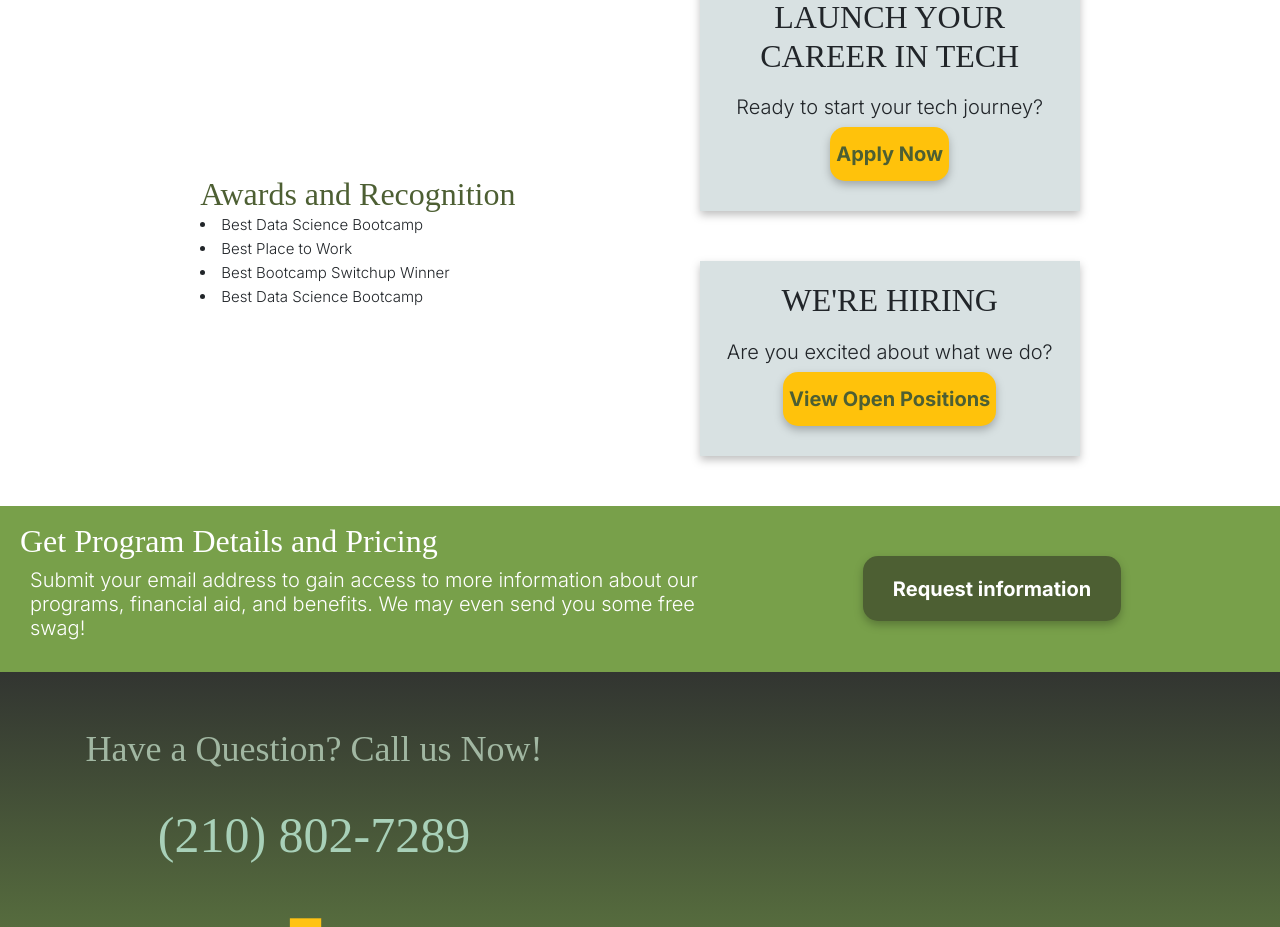
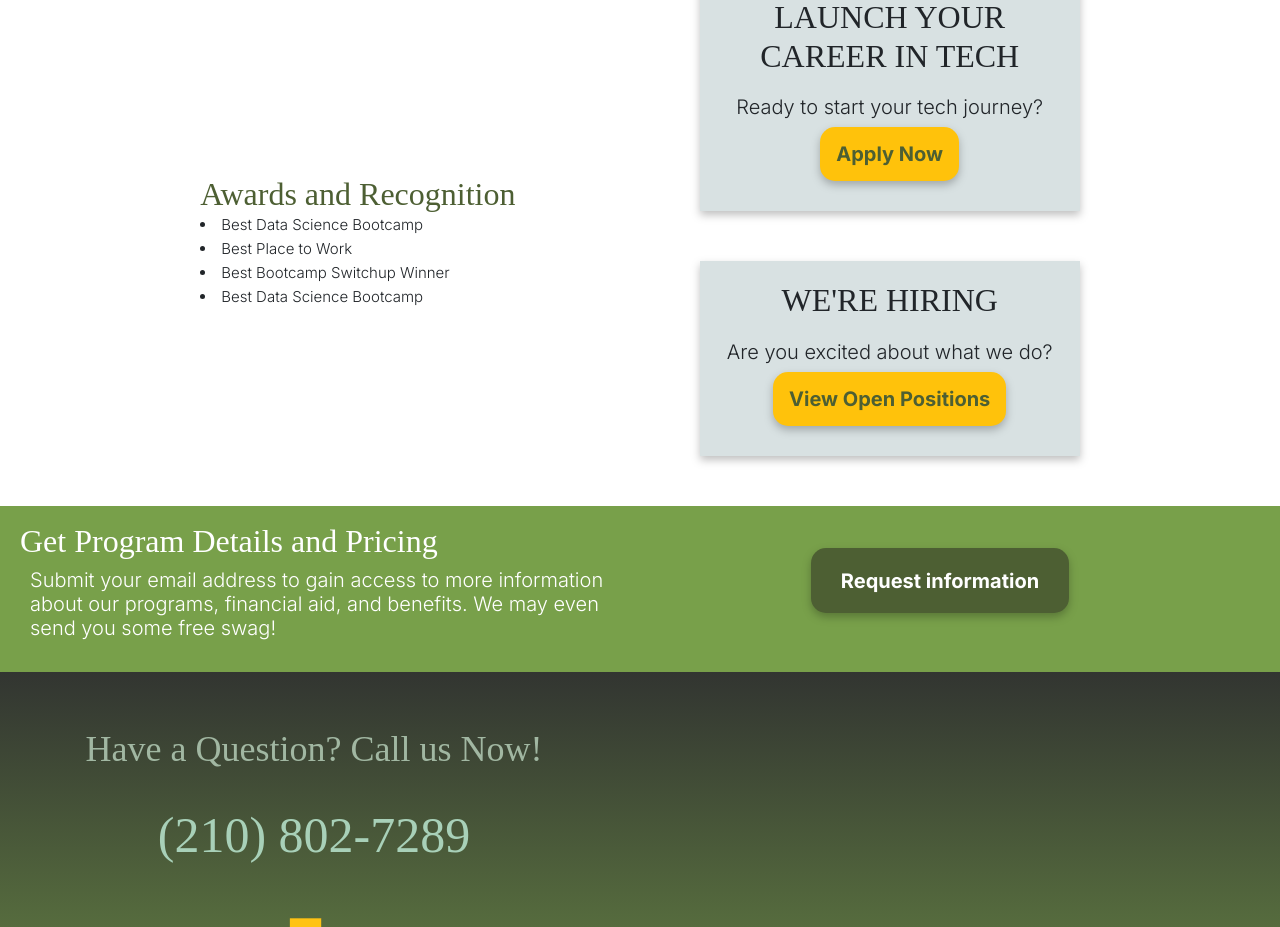
Before and after one commit to CodeupRedesignCrew/CodeupRedesign, a plain HTML site: page index.html in a window 1280 px wide. Shown: the part 1360-2287 px from the top of the page. Drawn offline with nearby package versions, Linux system fonts and the light colour scheme; a web font is replaced by a local one.

Commit message:
merged changes

```diff
--- a/css/for-texans-by-texans.css
+++ b/css/for-texans-by-texans.css
@@ -26,7 +26,6 @@
     color: white;
 }
 .info-title {
-
     font-family: 'Inria Sans';
     font-style: light;
     font-weight: 400;
@@ -34,6 +33,7 @@
     padding: 0;
     margin-bottom: 0;
 }
+
 .request-info-text {
     font-family: 'Inter';
     font-style: normal;
--- a/css/sidebar.css
+++ b/css/sidebar.css
@@ -5,7 +5,7 @@
 }
 
 .row>* {
-    padding-right: 0;
+    /* padding-right: 0; */
 }
 
 #rightsidebar {
--- a/index.html
+++ b/index.html
@@ -151,14 +151,14 @@
                     <div class="apply-now">
                         <h2>LAUNCH YOUR CAREER IN TECH</h2>
                         <h4>Ready to start your tech journey?</h4>
-                        <button id="apply-now-btn">
+                        <button id="apply-now-btn" class="px-3">
                             Apply Now
                         </button>
                     </div>
                     <div class="view-open-positions">
                         <h2>WE'RE HIRING</h2>
                         <h4>Are you excited about what we do?</h4>
-                        <button id="view-positions-btn">
+                        <button id="view-positions-btn" class="px-3">
                             View Open Positions
                         </button>
                     </div>
@@ -169,12 +169,12 @@
             <div class="container-fluid px-3">
                 <div class="row">
                     <div class="row">
-                        <div class="request-info col col-md-7 p-3">
-                            <h4 class="info-title text-nowrap">Get Program Details and Pricing</h4>
+                        <div class="request-info col-12 col-md-6 col-lg-6 p-3">
+                            <h4 class="info-title text-center text-md-stat text-lg-start">Get Program Details and Pricing</h4>
                             <p class="request-info-text mt-2">Submit your email address to gain access to more information about our programs, financial aid, and benefits. We may even send you some free swag!</p>
                         </div>
-                        <div class="d-flex align-items-center justify-content-center request-info-btn-container col col-md-5">
-                            <button id="request-info-btn" class="mb-sm-3 mb-3 mb-md-0 mb-lg-0 text-nowrap">
+                        <div class="d-flex align-items-center justify-content-center request-info-btn-container col-12 col-md-6 col-lg-6">
+                            <button id="request-info-btn" class="mb-sm-3 mb-3 mb-md-3 mb-lg-3 text-nowrap">
                                 Request information
                             </button>
                         </div>
```
